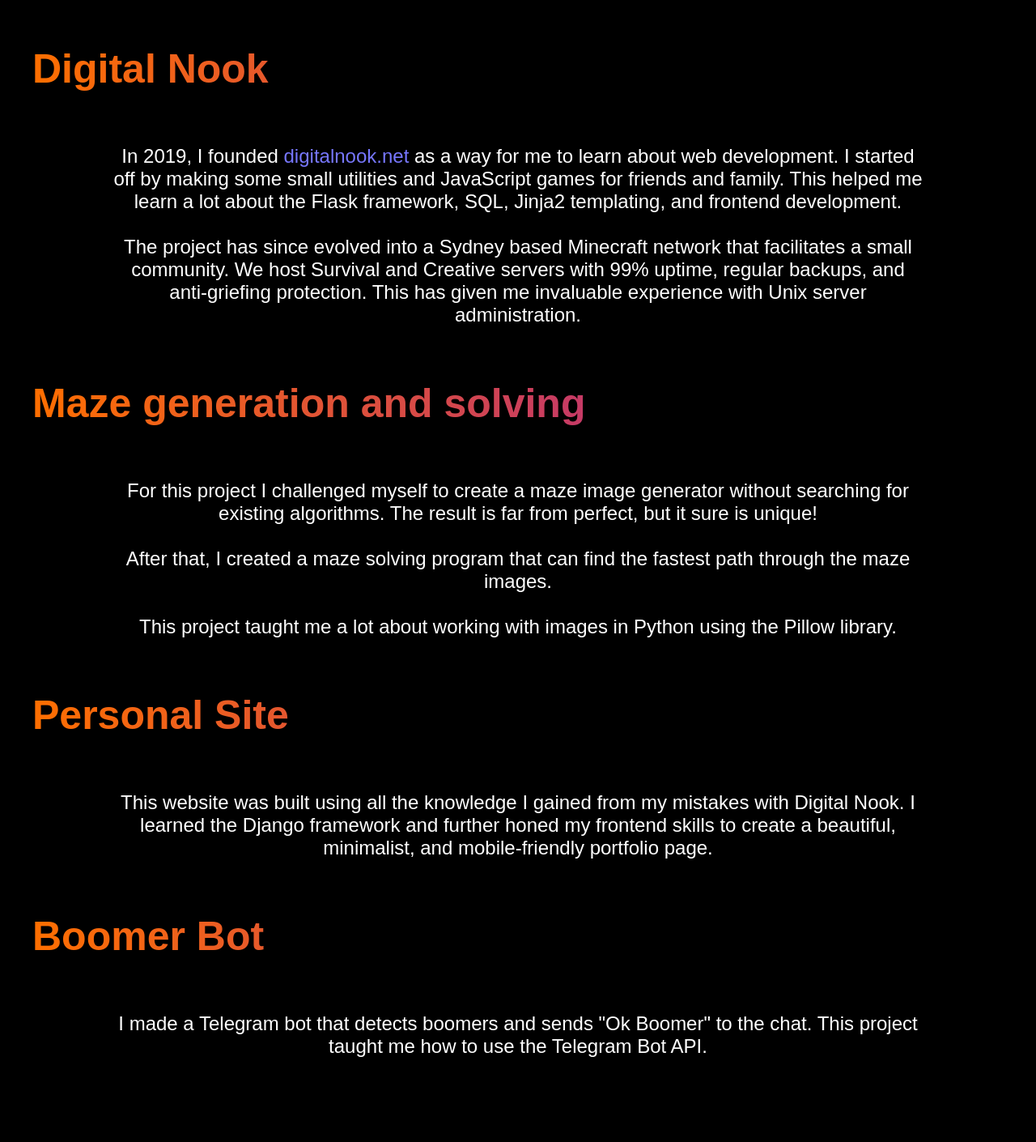
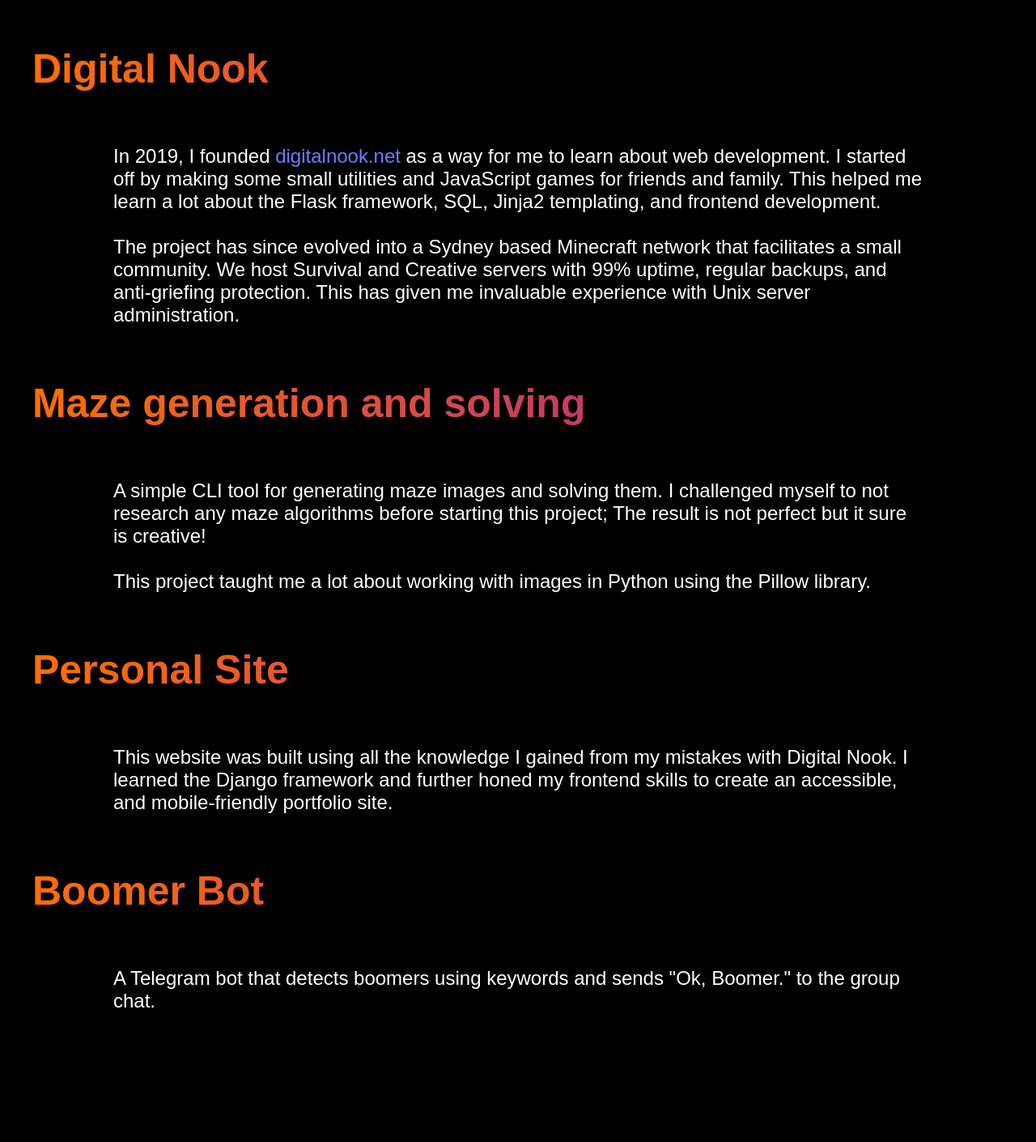
Before and after one commit to exciteabletom/tomdougiamas.com, a Django app: page /projects/ in a window 1280 px wide. Shown: the part 346-1756 px from the top of the page at 81% size. After the commit the page ends 1590 px from the top, so only its background shows below. Run offline with Django 3.2, Linux system fonts and the light colour scheme.

Commit message:
accessibility; project wording; css

```diff
--- a/tomdougiamas/static/tomdougiamas.css
+++ b/tomdougiamas/static/tomdougiamas.css
@@ -210,7 +210,6 @@ a {
     overflow-wrap: break-word;
     max-width: 60rem;
     font-size: 1.2rem;
-    text-align: center;
     padding: 0 5rem;
 }
 
--- a/tomdougiamas/templates/tomdougiamas/back_button.html
+++ b/tomdougiamas/templates/tomdougiamas/back_button.html
@@ -1,5 +1,5 @@
 {% load static %}
 <div class="back-button" onclick="window.location = '/#nav'" role="button" tabindex="0">
-    <img src="{% static "images/left_arrow_small.png" %}" alt="Back to main page">
+    <img src="{% static "images/left_arrow_small.png" %}" alt="" aria-hidden="true">
     <span>Back to Home</span>
 </div>
--- a/tomdougiamas/templates/tomdougiamas/projects.html
+++ b/tomdougiamas/templates/tomdougiamas/projects.html
@@ -31,10 +31,8 @@
     <div>
         <h2>Maze generation and solving</h2>
         <p>
-            For this project I challenged myself to create a maze image generator without searching for existing
-            algorithms. The result is far from perfect, but it sure is unique!
-            <br><br>
-            After that, I created a maze solving program that can find the fastest path through the maze images.
+            A simple CLI tool for generating maze images and solving them. I challenged myself to not research any maze
+            algorithms before starting this project; The result is not perfect but it sure is creative!
             <br><br>
             This project taught me a lot about working with images in Python using the Pillow library.
         </p>
@@ -43,15 +41,14 @@
         <h2>Personal Site</h2>
         <p>
             This website was built using all the knowledge I gained from my mistakes with Digital Nook. I learned the
-            Django framework and further honed my frontend skills to create a beautiful, minimalist, and mobile-friendly
-            portfolio page.
+            Django framework and further honed my frontend skills to create an accessible, and mobile-friendly
+            portfolio site.
         </p>
     </div>
     <div>
         <h2>Boomer Bot</h2>
         <p>
-            I made a Telegram bot that detects boomers and sends "Ok Boomer" to the chat. This project taught me how to
-            use the Telegram Bot API.
+            A Telegram bot that detects boomers using keywords and sends "Ok, Boomer." to the group chat.
         </p>
     </div>
 </main>
```
